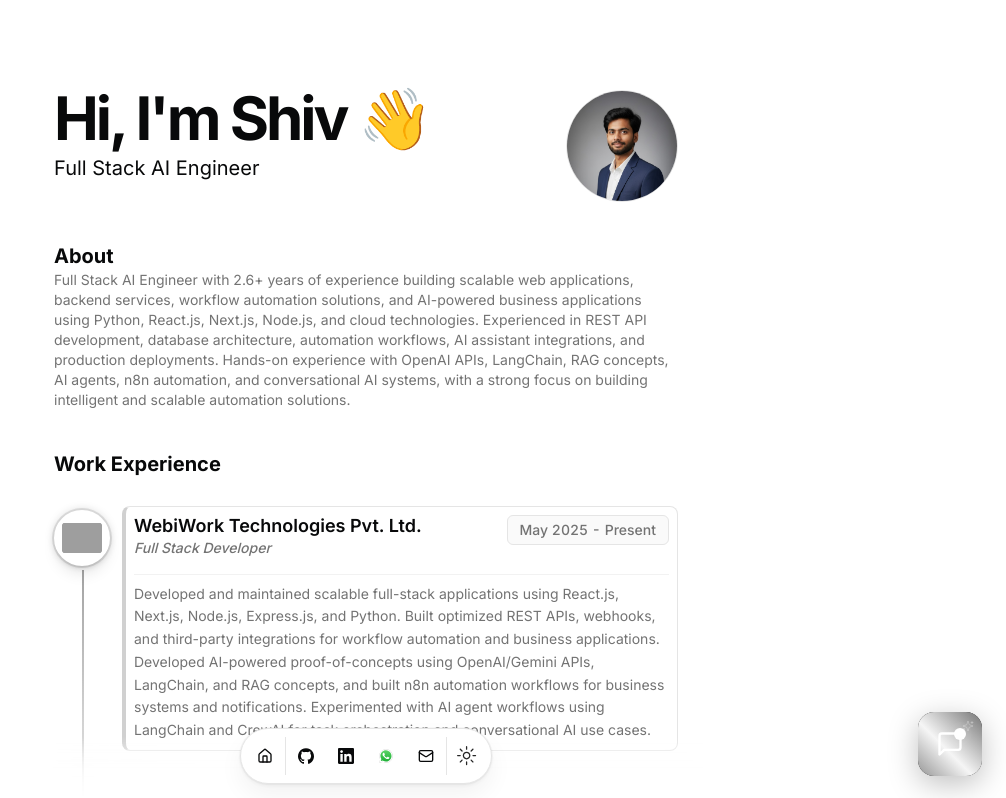
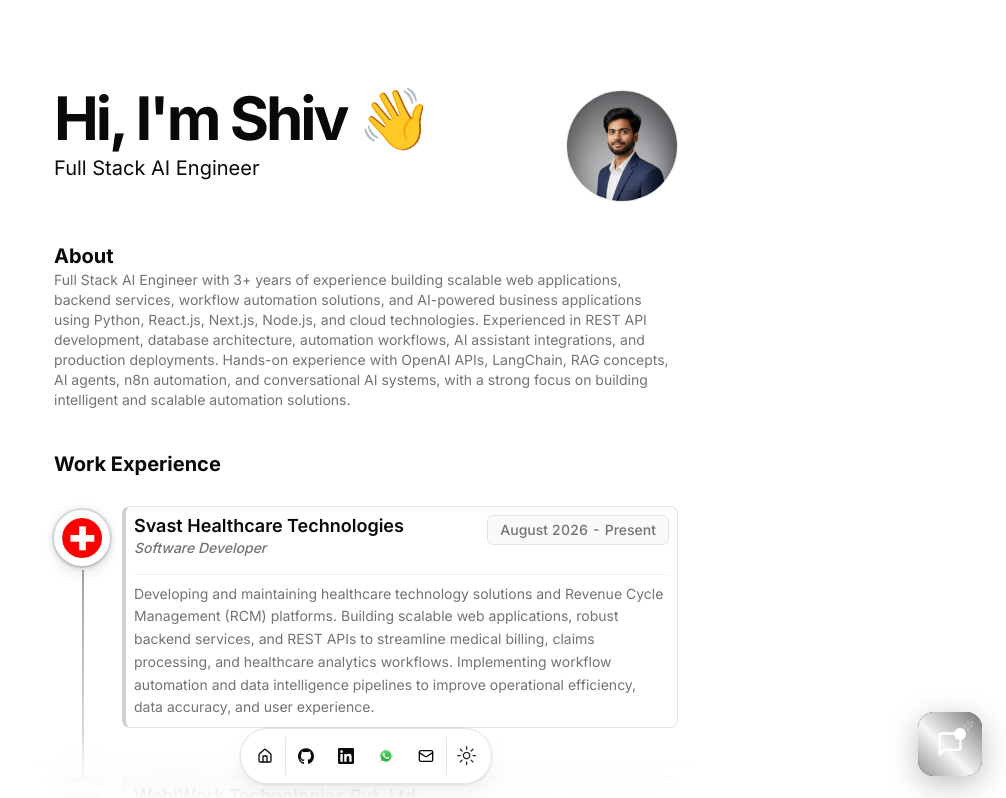
Before and after one commit to shivasingh0/resume, a Next.js app: page / in a window 1280 px wide. Shown: the top 798 px of the page, without its empty margins (274-1280 px from the left). Built offline with nearby package versions, Linux system fonts and the light colour scheme; grey boxes are pictures that could not be loaded.

Commit message:
feat: add chatbot data, resume data configuration, and company logo asset

```diff
--- a/src/data/chatbotData.ts
+++ b/src/data/chatbotData.ts
@@ -4,7 +4,7 @@ export const CHAT_BOT_DATA = {
   "url": "https://shiv-resume.vercel.app",
   "location": "Indore, Madhya Pradesh, India",
   "description": "Full Stack AI Engineer",
-  "summary": "I am a Full Stack AI Engineer with 2.6+ years of experience building scalable web applications, backend services, workflow automation solutions, and AI-powered business applications using Python, React.js, Next.js, Node.js, and cloud technologies. I work with REST APIs, database architecture, automation workflows, OpenAI APIs, LangChain, RAG concepts, AI agents, n8n automation, and conversational AI systems.",
+  "summary": "I am a Full Stack AI Engineer with 3+ years of experience building scalable web applications, backend services, workflow automation solutions, and AI-powered business applications using Python, React.js, Next.js, Node.js, and cloud technologies. I work with REST APIs, database architecture, automation workflows, OpenAI APIs, LangChain, RAG concepts, AI agents, n8n automation, and conversational AI systems.",
   "contact": {
     "email": "shiva2003rajawat@gmail.com",
     "phone": "+91-7007094154",
@@ -48,11 +48,19 @@ export const CHAT_BOT_DATA = {
   ],
   "workExperience": [
     {
+      "company": "Svast Healthcare Technologies",
+      "role": "Software Developer",
+      "location": "Indore, Madhya Pradesh, India",
+      "startDate": "August 2026",
+      "endDate": "Present",
+      "description": "I work as a Software Developer developing and maintaining healthcare technology solutions and Revenue Cycle Management (RCM) platforms. I build scalable web applications, robust backend services, and REST APIs to streamline medical billing, claims processing, and healthcare analytics workflows."
+    },
+    {
       "company": "WebiWork Technologies Pvt. Ltd.",
       "role": "Full Stack Developer",
       "location": "Indore, Madhya Pradesh, India",
       "startDate": "May 2025",
-      "endDate": "Present",
+      "endDate": "August 2026",
       "description": "I develop and maintain scalable full-stack applications using React.js, Next.js, Node.js, Express.js, and Python. I build REST APIs, webhooks, third-party integrations, n8n automation workflows, and AI-powered proof-of-concepts using OpenAI/Gemini APIs, LangChain, and RAG concepts."
     },
     {
--- a/src/data/resume.tsx
+++ b/src/data/resume.tsx
@@ -9,7 +9,7 @@ export const DATA = {
   locationLink: "https://maps.app.goo.gl/BzS6oHJd7NmYMWRm8",
   description: "Full Stack AI Engineer",
   summary:
-    "Full Stack AI Engineer with 2.6+ years of experience building scalable web applications, backend services, workflow automation solutions, and AI-powered business applications using Python, React.js, Next.js, Node.js, and cloud technologies. Experienced in REST API development, database architecture, automation workflows, AI assistant integrations, and production deployments. Hands-on experience with OpenAI APIs, LangChain, RAG concepts, AI agents, n8n automation, and conversational AI systems, with a strong focus on building intelligent and scalable automation solutions.",
+    "Full Stack AI Engineer with 3+ years of experience building scalable web applications, backend services, workflow automation solutions, and AI-powered business applications using Python, React.js, Next.js, Node.js, and cloud technologies. Experienced in REST API development, database architecture, automation workflows, AI assistant integrations, and production deployments. Hands-on experience with OpenAI APIs, LangChain, RAG concepts, AI agents, n8n automation, and conversational AI systems, with a strong focus on building intelligent and scalable automation solutions.",
   avatarUrl: "/myImg.jpg",
   skills: [
     "React.js",
@@ -96,6 +96,18 @@ export const DATA = {
 
   work: [
     {
+      company: "Svast Healthcare Technologies",
+      href: "https://www.svasthealthtech.com/",
+      badges: [],
+      location: "Indore, M.P., India",
+      title: "Software Developer",
+      logoUrl: "/svast.jpg",
+      start: "August 2026",
+      end: "Present",
+      description:
+        "Developing and maintaining healthcare technology solutions and Revenue Cycle Management (RCM) platforms. Building scalable web applications, robust backend services, and REST APIs to streamline medical billing, claims processing, and healthcare analytics workflows. Implementing workflow automation and data intelligence pipelines to improve operational efficiency, data accuracy, and user experience.",
+    },
+    {
       company: "WebiWork Technologies Pvt. Ltd.",
       href: "https://webiwork.com/",
       badges: [],
@@ -103,7 +115,7 @@ export const DATA = {
       title: "Full Stack Developer",
       logoUrl: "https://webiwork.com/wp-content/uploads/2022/11/cropped-webiwork_Logo-32x32.png",
       start: "May 2025",
-      end: "Present",
+      end: "August 2026",
       description:
         "Developed and maintained scalable full-stack applications using React.js, Next.js, Node.js, Express.js, and Python. Built optimized REST APIs, webhooks, and third-party integrations for workflow automation and business applications. Developed AI-powered proof-of-concepts using OpenAI/Gemini APIs, LangChain, and RAG concepts, and built n8n automation workflows for business systems and notifications. Experimented with AI agent workflows using LangChain and CrewAI for task orchestration and conversational AI use cases.",
     },
```
Also changed, not shown: public/svast.jpg (added).
